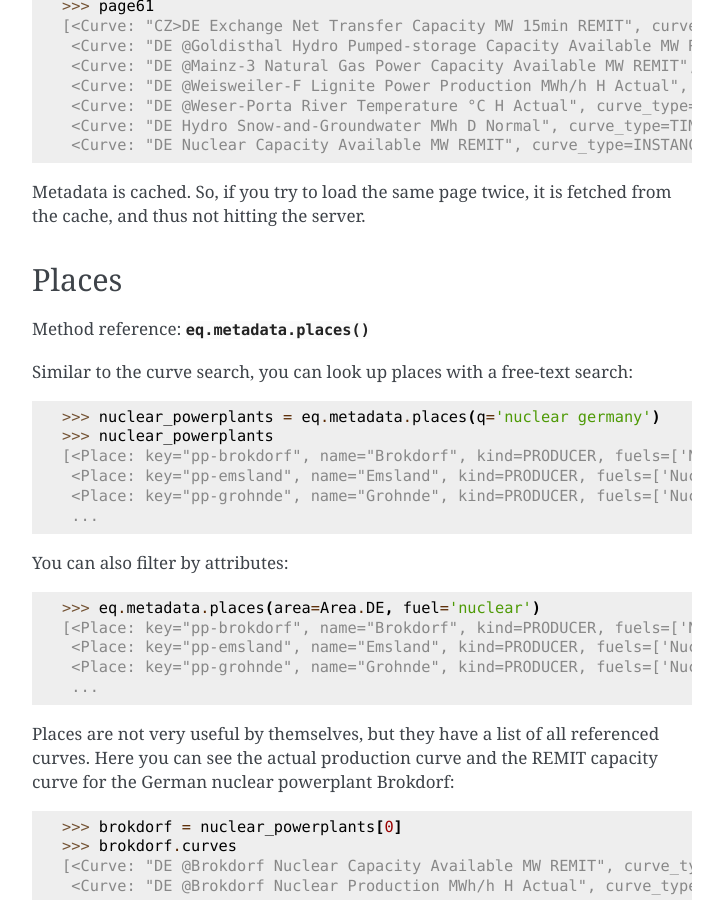
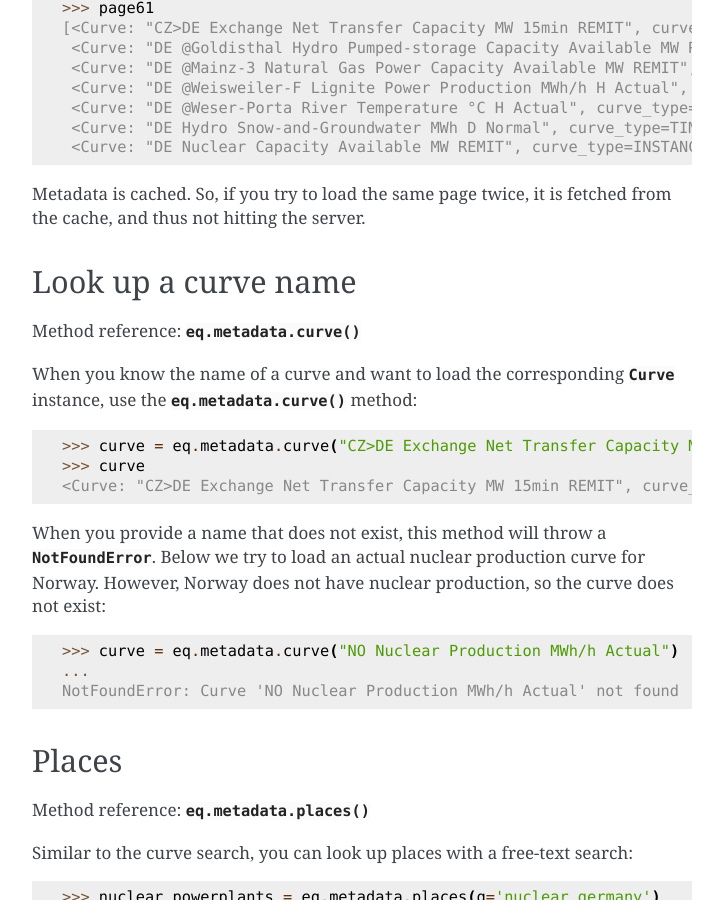
Before and after one commit to energyquantified/eq-python-client, a Sphinx documentation site: the page built from docs/userguide/metadata.rst, in a window 1280 px wide and 900 px high, scrolled down 1539 px. Shown: the whole window, without its empty margins (388-1111 px from the left). Built offline with Sphinx 7.4.7, drawn with Linux system fonts in a browser that asks for light colours; some of the changed text lies outside the part shown.

Commit message:
Add MetadataAPI.curve() (#45)
 * Add MetadataAPI.curve()
 * Update documentation (both the user guide and the reference page)

```diff
--- a/docs/reference/reference.rst
+++ b/docs/reference/reference.rst
@@ -37,6 +37,7 @@ Here are the different API section classes:
 ------
 
 .. autoclass:: energyquantified.api.MetadataAPI
+   :members: curves, curve
    :inherited-members:
 
 ------
--- a/docs/userguide/metadata.rst
+++ b/docs/userguide/metadata.rst
@@ -80,6 +81,30 @@ You can, of course, also return a specific page directly when searching:
 
 Metadata is cached. So, if you try to load the same page twice, it is fetched
 from the cache, and thus not hitting the server.
+
+
+Look up a curve name
+--------------------
+
+Method reference: :py:meth:`eq.metadata.curve() <energyquantified.api.MetadataAPI.curve>`
+
+When you know the name of a curve and want to load the corresponding
+:py:class:`Curve <energyquantified.metadata.Curve>` instance, use the
+:py:meth:`eq.metadata.curve() <energyquantified.api.MetadataAPI.curve>` method:
+
+    >>> curve = eq.metadata.curve("CZ>DE Exchange Net Transfer Capacity MW 15min REMIT")
+    >>> curve
+    <Curve: "CZ>DE Exchange Net Transfer Capacity MW 15min REMIT", curve_type=TIMESERIES>
+
+When you provide a name that does not exist, this method will throw a
+:py:class:`NotFoundError <energyquantified.exceptions.NotFoundError>`. Below we try
+to load an actual nuclear production curve for Norway. However, Norway does not have
+nuclear production, so the curve does not exist:
+
+    >>> curve = eq.metadata.curve("NO Nuclear Production MWh/h Actual")
+    ...
+    NotFoundError: Curve 'NO Nuclear Production MWh/h Actual' not found
+
 
 Places
 ------
```
Also changed, not shown: other parts of docs/userguide/metadata.rst (+5 -4 lines), CHANGELOG.rst (+12 -0 lines), 1 other file.
